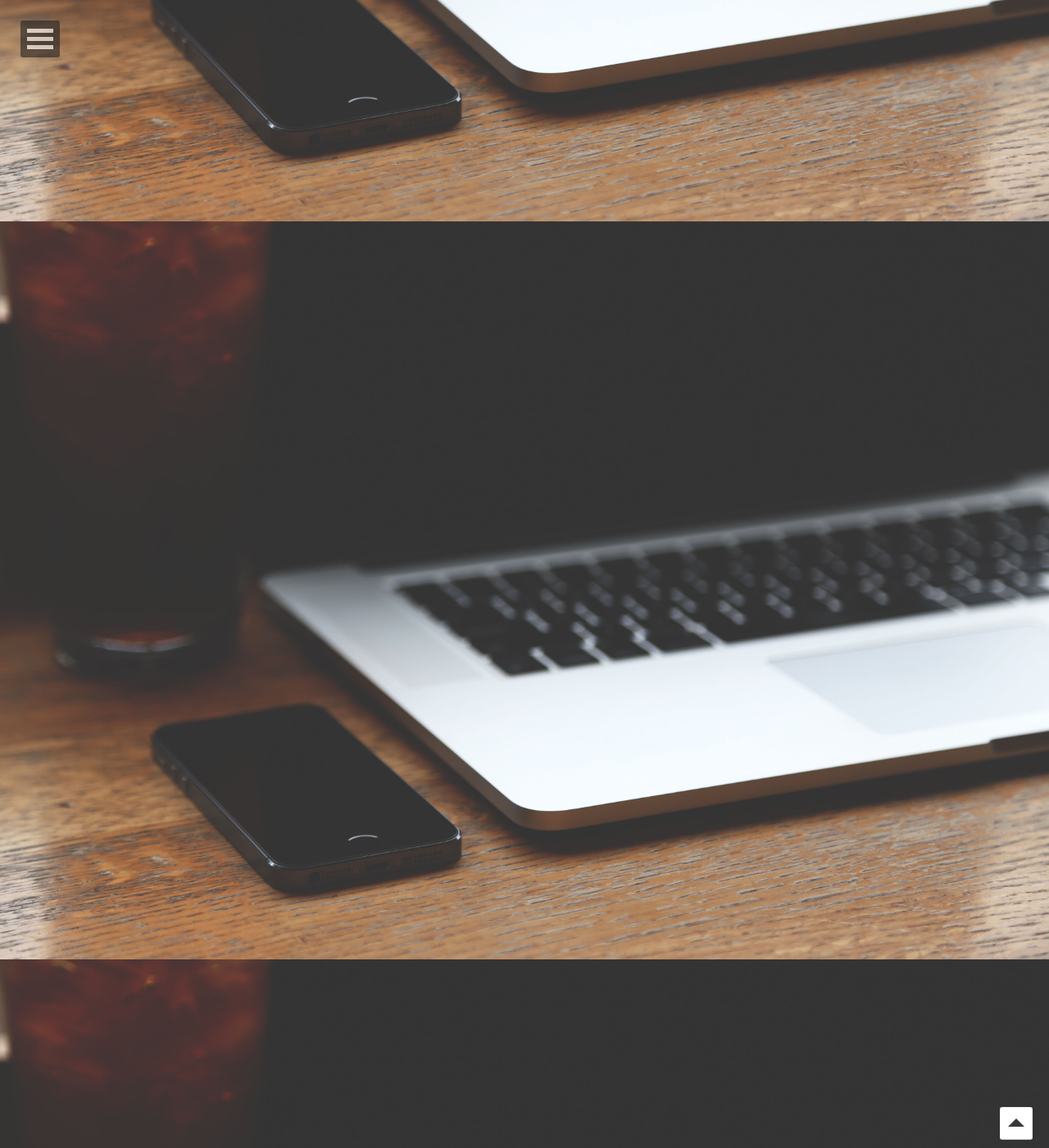
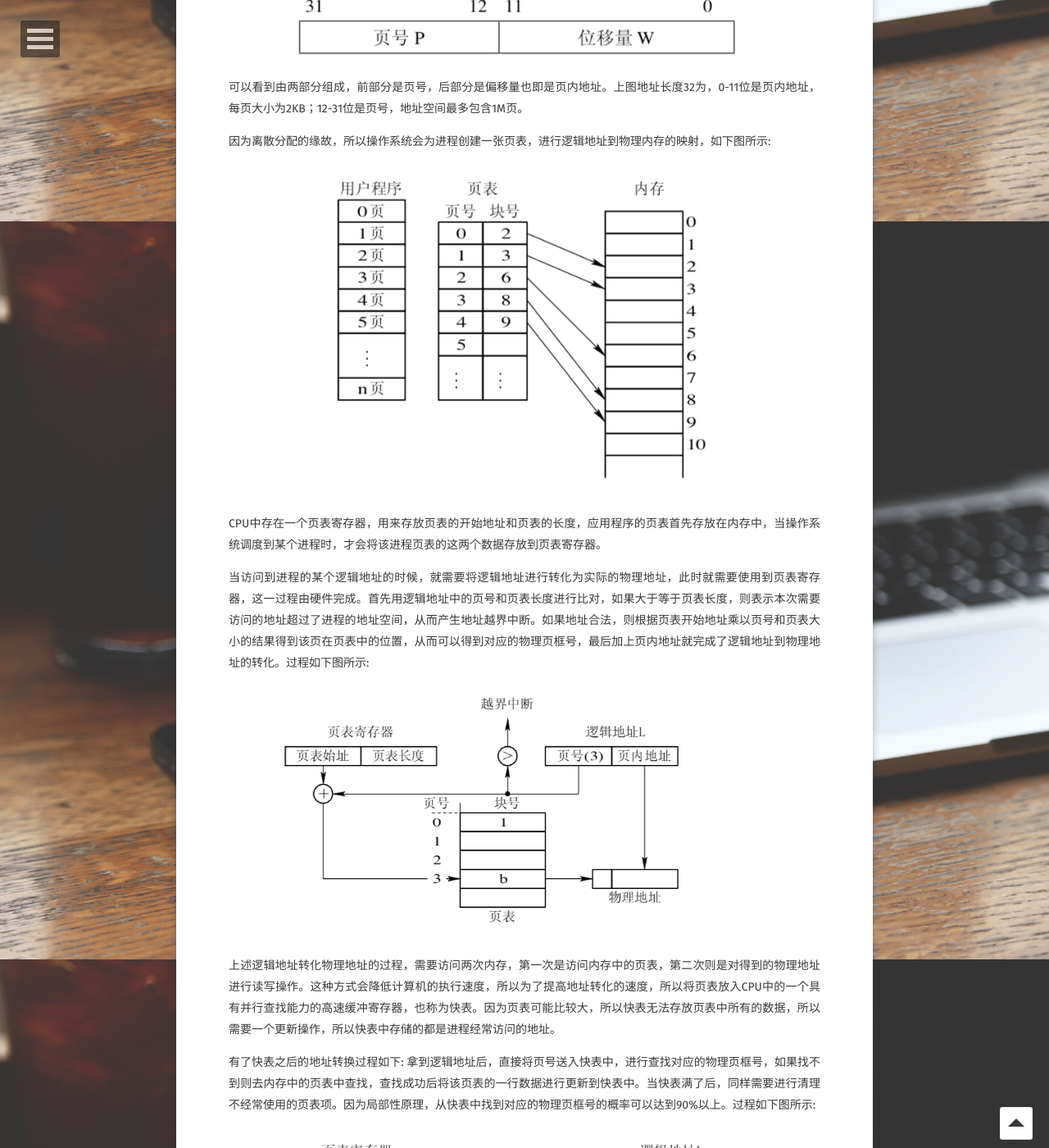
Before and after one commit to longjianjiang/longjianjiang.github.io, a Jekyll site: the page built from _posts/2019-03-28-os-memory-management.md, in a window 1280 px wide and 1400 px high, scrolled down 5130 px. Shown: the whole window at 82% size. Built offline with Jekyll 4.4.1, drawn with Linux system fonts in a browser that asks for light colours; some web fonts are replaced; comment, search, counter and statistics services are not loaded; some of the changed text lies outside the part shown.

Commit message:
Update(auto commit)

```diff
--- a/_posts/2019-03-28-os-memory-management.md
+++ b/_posts/2019-03-28-os-memory-management.md
@@ -150,12 +150,40 @@ comments: true
 
 之前的内存分配方式分配的都是一块连续的内存，使用的地址都是物理地址。如果允许分配的内存不连续，这样就可以减少内存碎片同时不需要进行内存紧凑操作。
 
-基于这一思想，就产生了虚拟内存。虚拟内存中，每个进程拥有独立的逻辑地址空间，此时内存按照分配单位的不同，分为页式存储和段式存储。
+基于这一思想，就产生了虚拟内存，同时这也是**覆盖技术**的替换方案。虚拟内存中，每个进程拥有独立的逻辑地址空间，此时内存按照分配单位的不同，分为页式存储和段式存储，两者被称为离散分配。
 
 ## 页式存储
+
+应用程序的逻辑地址划分为多个固定大小的页，每个页都是一段连续的地址。此时对于进程来说，逻辑上有很多内存空间，但是其中一部分对应到物理内存(称为页框，大小和页相等)，而一些未加载的则对应在磁盘上。由此可知，虚拟内存比物理内存要大。
+
+页面大小的划分一般是2的幂，大小需要适中，太小导致页表过长，降低页面换进换出的效率，太大则导致页内碎片过大。一般页面大小为512B~8KB。
+
+页式存储的逻辑地址结构如下所示:
+
+![os_memory_management_3]({{site.url}}/assets/images/blog/os_memory_management_3.png)
+
+可以看到由两部分组成，前部分是页号，后部分是偏移量也即是页内地址。上图地址长度32为，0-11位是页内地址，每页大小为2KB；12-31位是页号，地址空间最多包含1M页。
+
+因为离散分配的缘故，所以操作系统会为进程创建一张页表，进行逻辑地址到物理内存的映射，如下图所示:
+
+![os_memory_management_4]({{site.url}}/assets/images/blog/os_memory_management_4.png)
+
+CPU中存在一个页表寄存器，用来存放页表的开始地址和页表的长度，应用程序的页表首先存放在内存中，当操作系统调度到某个进程时，才会将该进程页表的这两个数据存放到页表寄存器。
+
+当访问到进程的某个逻辑地址的时候，就需要将逻辑地址进行转化为实际的物理地址，此时就需要使用到页表寄存器，这一过程由硬件完成。首先用逻辑地址中的页号和页表长度进行比对，如果大于等于页表长度，则表示本次需要访问的地址超过了进程的地址空间，从而产生地址越界中断。如果地址合法，则根据页表开始地址乘以页号和页表大小的结果得到该页在页表中的位置，从而可以得到对应的物理页框号，最后加上页内地址就完成了逻辑地址到物理地址的转化。过程如下图所示:
+
+![os_memory_management_5]({{site.url}}/assets/images/blog/os_memory_management_5.png)
+
+上述逻辑地址转化物理地址的过程，需要访问两次内存，第一次是访问内存中的页表，第二次则是对得到的物理地址进行读写操作。这种方式会降低计算机的执行速度，所以为了提高地址转化的速度，所以将页表放入CPU中的一个具有并行查找能力的高速缓冲寄存器，也称为快表。因为页表可能比较大，所以快表无法存放页表中所有的数据，所以需要一个更新操作，所以快表中存储的都是进程经常访问的地址。
+
+有了快表之后的地址转换过程如下: 拿到逻辑地址后，直接将页号送入快表中，进行查找对应的物理页框号，如果找不到则去内存中的页表中查找，查找成功后将该页表的一行数据进行更新到快表中。当快表满了后，同样需要进行清理不经常使用的页表项。因为局部性原理，从快表中找到对应的物理页框号的概率可以达到90%以上。过程如下图所示:
+
+![os_memory_management_6]({{site.url}}/assets/images/blog/os_memory_management_6.png)
 
 ## 段式存储
 
 ## 总结
 
 ## References
+
+[计算机操作系统-汤小丹](https://book.douban.com/subject/26079463/)
```
Also changed, not shown: assets/images/blog/os_memory_management_2.png (added), assets/images/blog/os_memory_management_3.png (added), assets/images/blog/os_memory_management_4.png (added), assets/images/blog/os_memory_management_5.png (added), assets/images/blog/os_memory_management_6.png (added).
